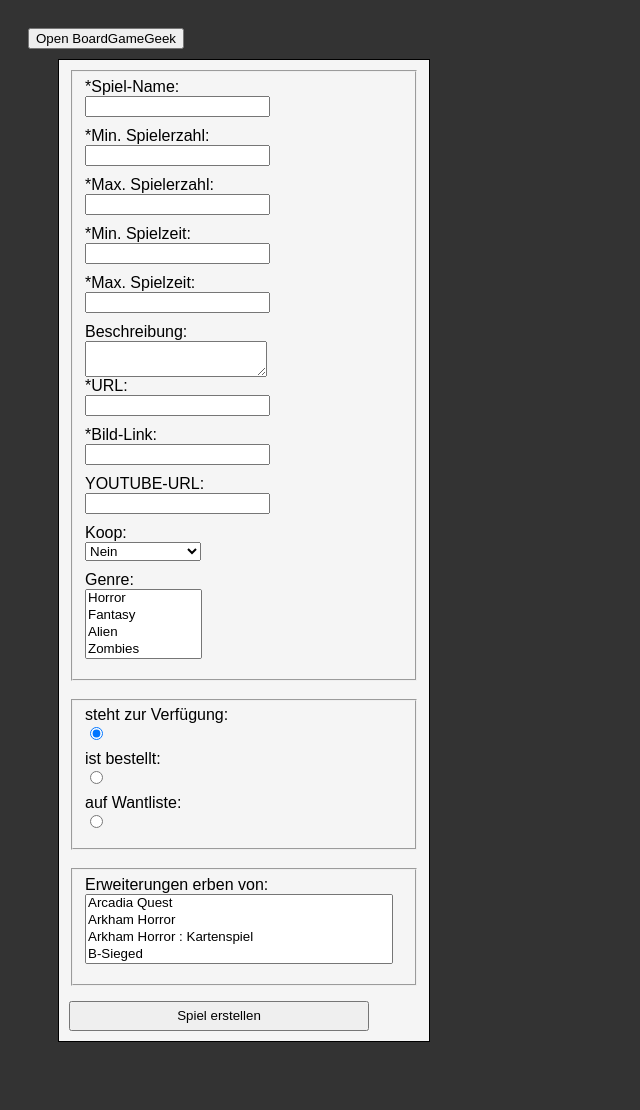
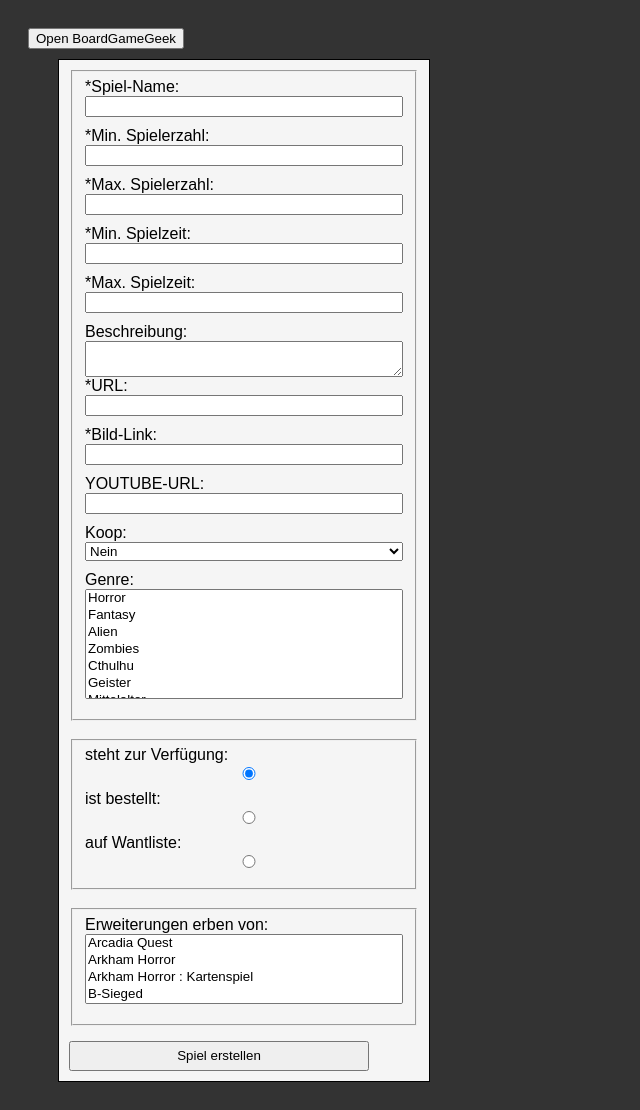
Before and after one commit to bietenbeck87/tabletoptrauma, a PHP site: page /addeditGame.php in a window 1280 px wide. Shown: the whole page, without its empty margins (0-640 px from the left). Before the commit the page ends 1042 px from the top, so only its background shows below. Run offline with PHP 8.4, Linux system fonts and the light colour scheme; data comes from the database, SQL or seed files in the repository; data that the repository does not hold is empty.

Commit message:
bugfix with game and ' in name CSS edit

```diff
--- a/addeditGame.php
+++ b/addeditGame.php
@@ -156,7 +156,7 @@ if ($IDGame) {
 </a>
 
 <div class="editForm">
-    <form name="addeditform" action="addeditGame.php" method="post" onsubmit="return validateForm()">
+    <form name="addeditform" id="editGames" action="addeditGame.php" method="post" onsubmit="return validateForm()">
         <fieldset>
             <?php if ($b) {
                 echo "<input type='hidden' name='GameID' value='" . $gameID . "'>";
@@ -167,7 +167,7 @@ if ($IDGame) {
             echo "<input type='hidden' name='StatusID' value='" . $statusID . "'>";
             ?>
             <label>*Spiel-Name:</label><input type="text" name="name" <?php if ($b) {
-                echo "value='" . $game['NAME'] . "'";
+                echo "value='" . htmlentities($game['NAME'], ENT_QUOTES, "UTF-8"). "'";
             } ?>>
             <label>*Min. Spielerzahl:</label><input type="text" name="min_p" <?php if ($b || $ext) {
                 echo "value='" . $game['MIN_P'] . "'";
@@ -183,7 +183,7 @@ if ($IDGame) {
             } ?>>
             <label>Beschreibung:</label>
 		<textarea name='description'><?php if ($b || $ext) {
-                echo $game['DESCRIPTION'];
+                echo htmlentities($game['DESCRIPTION'], ENT_QUOTES, "UTF-8");
             } ?></textarea>
             <label>*URL:</label><input type="text" name="url" <?php if ($b) {
                 echo "value='" . $game['URL'] . "'";
@@ -195,7 +195,7 @@ if ($IDGame) {
                 echo "value='" . $game['YOUTUBE'] . "'";
             } ?>>
             <label>Koop:</label>
-            <Select name="koop">
+            <Select id="selectKoop" name="koop">
                 <option value="0" <?php if ($b && $game['KOOP'] == "0") {
                     echo "selected='selected'";
                 } ?>>Nein
@@ -218,7 +218,7 @@ if ($IDGame) {
                 </option>
             </Select>
             <label>Genre:</label>
-            <select multiple="multiple" name="genre[]">
+            <select id="selectGenre" multiple="multiple" name="genre[]">
                 <?php
                 foreach ($aTags as $tag) {
                     if ($b && in_array($tag["TAG"], $genre)) {
@@ -253,7 +253,7 @@ if ($IDGame) {
         </br>
         <?php
         if (!$ext) {
-            echo '<fieldset><label>Erweiterungen erben von:</label><select multiple="multiple" name="extends[]">';
+            echo '<fieldset><label>Erweiterungen erben von:</label><select id="selectExtends" multiple="multiple" name="extends[]">';
             foreach ($extendsList as $extends) {
                 if (in_array($extends["ID"], $ExtList)) {
                     $sSelected = " selected='selected'";
--- a/src/css/style.css
+++ b/src/css/style.css
@@ -663,6 +663,13 @@ form {
 #waimg{
     height:30px;
 }
+#selectGenre{
+    height: 110px;
+}
+#editGames input,textarea,select {
+    width: 100%;
+}
+
 
 
 @media only screen and (max-width: 940px) {
```
